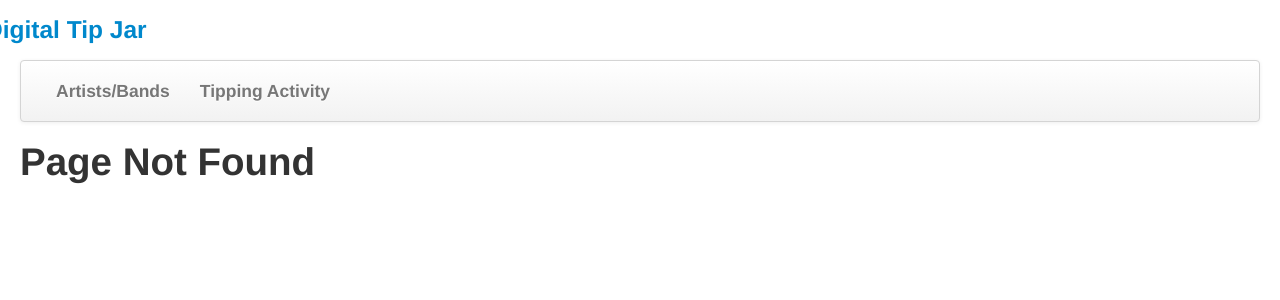
After one commit to hcwiley/digital_tip_jar, a Flask app: template digitial_tip_jar/templates/404.html in a window 1280 px wide. The commit adds this page. Shown: the top 300 px of the page. Run offline with Flask 2, Linux system fonts and the light colour scheme; the template is opened without the code that fills it, so the values that code supplies are empty.

Commit message:
New UI Updates. Added Error pages

```diff
--- a/digitial_tip_jar/static/css/app.css
+++ b/digitial_tip_jar/static/css/app.css
@@ -1,3 +1,7 @@
 .margin-top-10 {
     margin-top: 10px;
 }
+
+.brand_name {
+    margin-left: -35px;
+}
--- /dev/null
+++ b/digitial_tip_jar/templates/404.html
@@ -0,0 +1,9 @@
+{% extends "error_layout.html" %}
+{% block title %}Page Not Found{% endblock %}
+
+{% block body %}
+    <div class="center">
+        <h1>Page Not Found</h1>
+    </div>
+
+{% endblock %}
--- /dev/null
+++ b/digitial_tip_jar/templates/error_layout.html
@@ -0,0 +1,35 @@
+<!doctype html>
+<html lang="en">
+<head>
+    <title>{% block title %}Digital Tip Jar{% endblock %}</title>
+    <meta charset="utf-8" />
+    <meta http-equiv="X-UA-Compatible" content="IE=edge,chrome=1">
+    <link rel=stylesheet type=text/css href="{{config.STATIC_URL}}css/bootstrap.min.css">
+    <link rel=stylesheet type=text/css href="{{config.STATIC_URL}}css/bootstrap-responsive.min.css">
+    <link rel=stylesheet type=text/css href="{{config.STATIC_URL}}css/app.css">
+</head>
+
+<body>
+<div class="container-fluid">
+    <div class="row-fluid">
+        <div class="span6">
+            <h3><a class="brand brand_name" href="/">Digital Tip Jar</a></h3>
+        </div>
+    </div>
+    <div class="navbar">
+        <div class="navbar-inner">
+            <ul class="nav">
+                <li><a href="/bands"><h4>Artists/Bands</h4></a></li>
+                <li><a href="/tipping"><h4>Tipping Activity</h4></a></li>
+            </ul>
+        </div>
+    </div>
+    {% block body %}{% endblock %}
+</div>
+
+
+<script src="{{config.STATIC_URL}}js/jquery-1.8.3.min.js" type="text/javascript"></script>
+<script src="{{config.STATIC_URL}}js/bootstrap.min.js"></script>
+{% block js %}{% endblock %}
+</body>
+</html>
--- a/digitial_tip_jar/templates/index.html
+++ b/digitial_tip_jar/templates/index.html
@@ -8,9 +8,6 @@
             <span><a href="/{{artist.user_name}}">{{ artist.artist_name }}</a></span><br/>
         {% endfor %}
     </ul>
-
-    <h3>Register a Band</h3>
-    <ul><a href="/register" class="btn btn-primary">Register a Band</a></ul>
 </div>
 
 {% endblock %}
```
Also changed, not shown: digitial_tip_jar/templates/505.html (added, +9 -0 lines), digitial_tip_jar/templates/layout.html (+19 -9 lines), digitial_tip_jar/views.py (+8 -0 lines).
